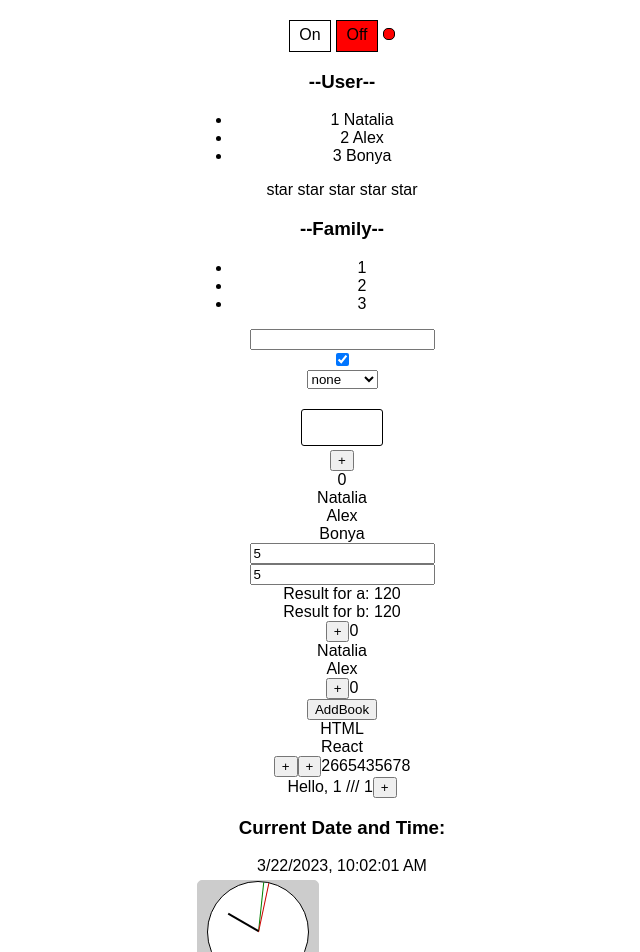
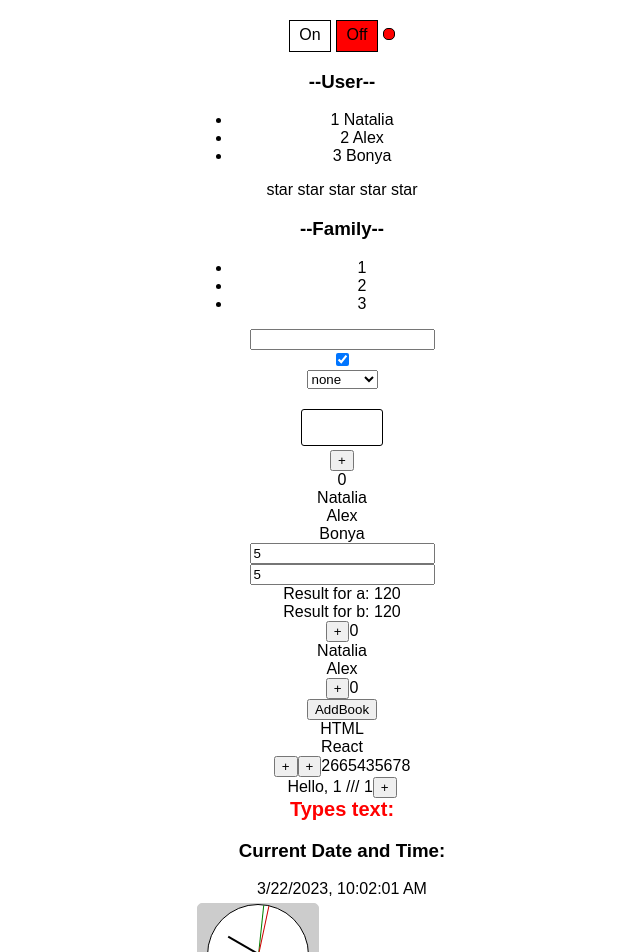
Before and after one commit to NatKhomich/react-TS, a React (Create React App) app: page / in a window 1280 px wide. Shown: the top 952 px of the page, without its empty margins (298-938 px from the left). Built offline with nearby package versions, Linux system fonts and the light colour scheme.

Commit message:
25 - useEffect, cleanup

```diff
--- a/src/App.tsx
+++ b/src/App.tsx
@@ -10,7 +10,7 @@ import {ExampleUseMemo, HelpsReactMemo} from './components/Memo/UseMemo';
 import Example from './components/Memo/ReactMemo';
 import {UseCallBack} from './components/Memo/UseCallBack';
 import {UseState} from './components/UseState/UseState';
-import {UseEffect} from './components/UseEffect/UseEffect';
+import {KeysTrackerExample, UseEffect} from './components/UseEffect/UseEffect';
 import {AnalogClock, DigitalClock} from './components/Clock/Clock';
 
 function App() {
@@ -68,9 +68,9 @@ function App() {
             <UseState/>
 
             <UseEffect/>
+            <KeysTrackerExample />
 
             <AnalogClock/>
-
             <DigitalClock />
         </div>
     );
--- a/src/components/UseEffect/UseEffect.tsx
+++ b/src/components/UseEffect/UseEffect.tsx
@@ -27,3 +27,27 @@ export const UseEffect = () => {
         </div>
     );
 };
+
+export const KeysTrackerExample = () => {
+    const [text, setText] = useState('')
+
+    useEffect(() => {
+
+        const handler = (e: KeyboardEvent) => {
+                console.log(e.key)
+                setText((text) => text + e.key)
+        }
+
+        window.addEventListener('keypress', handler)
+
+        return () => {
+            window.removeEventListener('keypress', handler)
+        }
+    }, [text])
+
+    return (
+        <div style={{fontSize: '20px', fontWeight: 'bold', color: 'red'}}>
+            Types text: {text}
+        </div>
+    )
+}
--- a/src/index.tsx
+++ b/src/index.tsx
@@ -8,9 +8,9 @@ const root = ReactDOM.createRoot(
   document.getElementById('root') as HTMLElement
 );
 root.render(
-  <React.StrictMode>
+  //<React.StrictMode>
     <App />
-  </React.StrictMode>
+ //</React.StrictMode>
 );
 
 // If you want to start measuring performance in your app, pass a function
```
